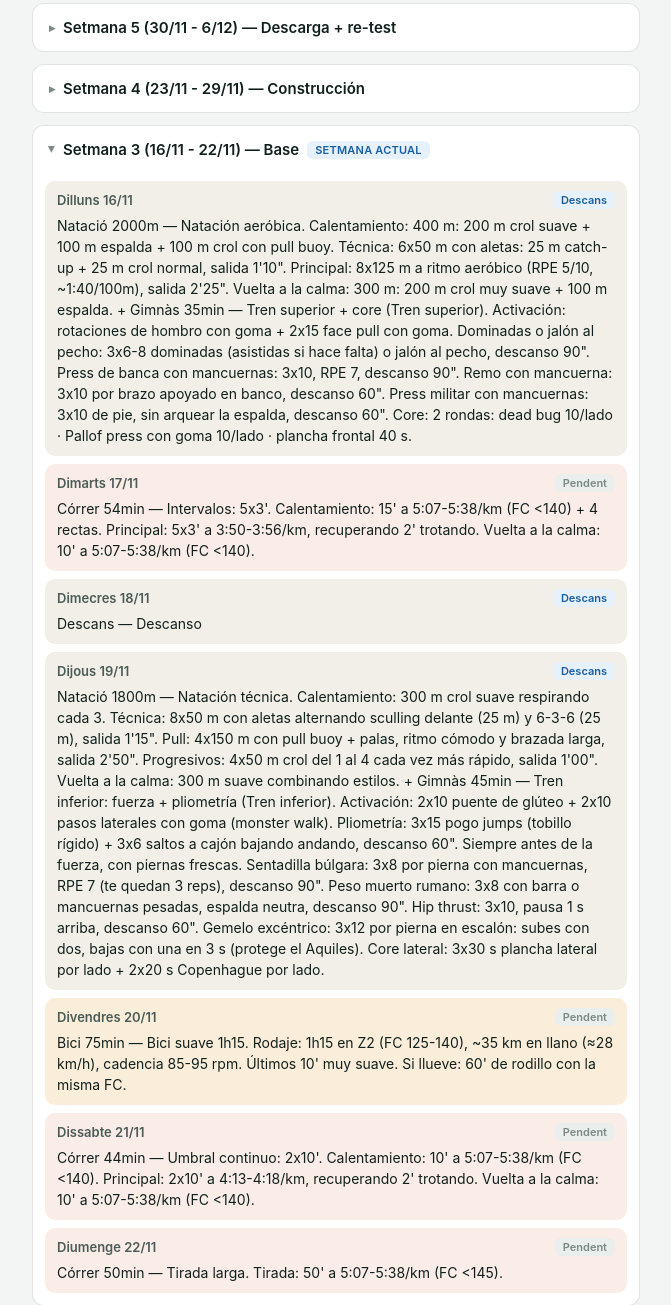
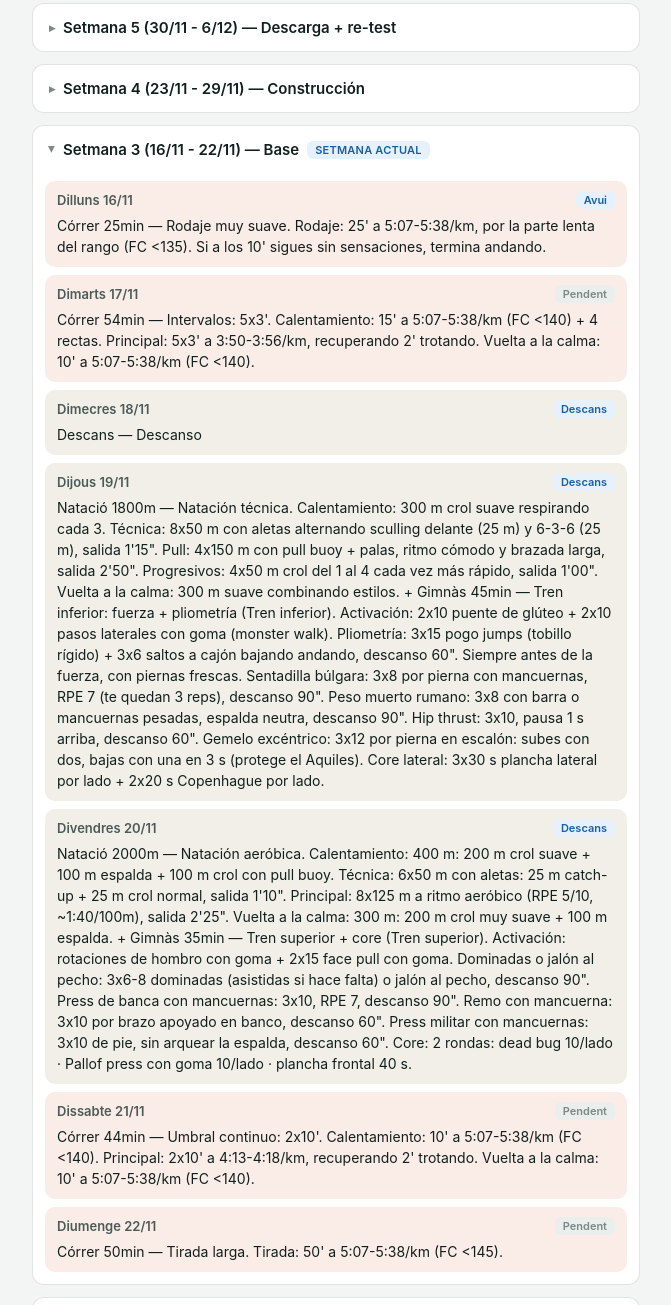
Before and after one commit to pauchicharro/triatlo-entrenador, a plain HTML site: page docs/index.html in a window 1280 px wide. Shown: the part 380-1685 px from the top of the page, without its empty margins (304-975 px from the left). Drawn offline with Linux system fonts and the light colour scheme.

Commit message:
Sincronització automàtica del pla (Mac)
Co-Authored-By: Claude Opus 5.5 <noreply@anthropic.com>

```diff
--- a/docs/index.html
+++ b/docs/index.html
@@ -395,12 +395,12 @@
         <details class="week"  open>
           <summary>Setmana 3 (16/11 - 22/11) — Base <span class="current-badge">setmana actual</span></summary>
           <ul class="day-list">
-            <li class="day-card mixed">
+            <li class="day-card run">
               <div class="day-head">
                 <span class="day-label">Dilluns 16/11</span>
-                <span class="status status-rest">Descans</span>
+                <span class="status status-today">Avui</span>
               </div>
-              <p class="session-text">Natació 2000m — Natación aeróbica. Calentamiento: 400 m: 200 m crol suave + 100 m espalda + 100 m crol con pull buoy. Técnica: 6x50 m con aletas: 25 m catch-up + 25 m crol normal, salida 1&#x27;10&quot;. Principal: 8x125 m a ritmo aeróbico (RPE 5/10, ~1:40/100m), salida 2&#x27;25&quot;. Vuelta a la calma: 300 m: 200 m crol muy suave + 100 m espalda. + Gimnàs 35min — Tren superior + core (Tren superior). Activación: rotaciones de hombro con goma + 2x15 face pull con goma. Dominadas o jalón al pecho: 3x6-8 dominadas (asistidas si hace falta) o jalón al pecho, descanso 90&quot;. Press de banca con mancuernas: 3x10, RPE 7, descanso 90&quot;. Remo con mancuerna: 3x10 por brazo apoyado en banco, descanso 60&quot;. Press militar con mancuernas: 3x10 de pie, sin arquear la espalda, descanso 60&quot;. Core: 2 rondas: dead bug 10/lado · Pallof press con goma 10/lado · plancha frontal 40 s.</p>
+              <p class="session-text">Córrer 25min — Rodaje muy suave. Rodaje: 25&#x27; a 5:07-5:38/km, por la parte lenta del rango (FC &lt;135). Si a los 10&#x27; sigues sin sensaciones, termina andando.</p>
             </li>
             <li class="day-card run">
               <div class="day-head">
@@ -423,12 +423,12 @@
               </div>
               <p class="session-text">Natació 1800m — Natación técnica. Calentamiento: 300 m crol suave respirando cada 3. Técnica: 8x50 m con aletas alternando sculling delante (25 m) y 6-3-6 (25 m), salida 1&#x27;15&quot;. Pull: 4x150 m con pull buoy + palas, ritmo cómodo y brazada larga, salida 2&#x27;50&quot;. Progresivos: 4x50 m crol del 1 al 4 cada vez más rápido, salida 1&#x27;00&quot;. Vuelta a la calma: 300 m suave combinando estilos. + Gimnàs 45min — Tren inferior: fuerza + pliometría (Tren inferior). Activación: 2x10 puente de glúteo + 2x10 pasos laterales con goma (monster walk). Pliometría: 3x15 pogo jumps (tobillo rígido) + 3x6 saltos a cajón bajando andando, descanso 60&quot;. Siempre antes de la fuerza, con piernas frescas. Sentadilla búlgara: 3x8 por pierna con mancuernas, RPE 7 (te quedan 3 reps), descanso 90&quot;. Peso muerto rumano: 3x8 con barra o mancuernas pesadas, espalda neutra, descanso 90&quot;. Hip thrust: 3x10, pausa 1 s arriba, descanso 60&quot;. Gemelo excéntrico: 3x12 por pierna en escalón: subes con dos, bajas con una en 3 s (protege el Aquiles). Core lateral: 3x30 s plancha lateral por lado + 2x20 s Copenhague por lado.</p>
             </li>
-            <li class="day-card bike">
+            <li class="day-card mixed">
               <div class="day-head">
                 <span class="day-label">Divendres 20/11</span>
-                <span class="status status-upcoming">Pendent</span>
+                <span class="status status-rest">Descans</span>
               </div>
-              <p class="session-text">Bici 75min — Bici suave 1h15. Rodaje: 1h15 en Z2 (FC 125-140), ~35 km en llano (≈28 km/h), cadencia 85-95 rpm. Últimos 10&#x27; muy suave. Si llueve: 60&#x27; de rodillo con la misma FC.</p>
+              <p class="session-text">Natació 2000m — Natación aeróbica. Calentamiento: 400 m: 200 m crol suave + 100 m espalda + 100 m crol con pull buoy. Técnica: 6x50 m con aletas: 25 m catch-up + 25 m crol normal, salida 1&#x27;10&quot;. Principal: 8x125 m a ritmo aeróbico (RPE 5/10, ~1:40/100m), salida 2&#x27;25&quot;. Vuelta a la calma: 300 m: 200 m crol muy suave + 100 m espalda. + Gimnàs 35min — Tren superior + core (Tren superior). Activación: rotaciones de hombro con goma + 2x15 face pull con goma. Dominadas o jalón al pecho: 3x6-8 dominadas (asistidas si hace falta) o jalón al pecho, descanso 90&quot;. Press de banca con mancuernas: 3x10, RPE 7, descanso 90&quot;. Remo con mancuerna: 3x10 por brazo apoyado en banco, descanso 60&quot;. Press militar con mancuernas: 3x10 de pie, sin arquear la espalda, descanso 60&quot;. Core: 2 rondas: dead bug 10/lado · Pallof press con goma 10/lado · plancha frontal 40 s.</p>
             </li>
             <li class="day-card run">
               <div class="day-head">
```
Also changed, not shown: 1 other file.
